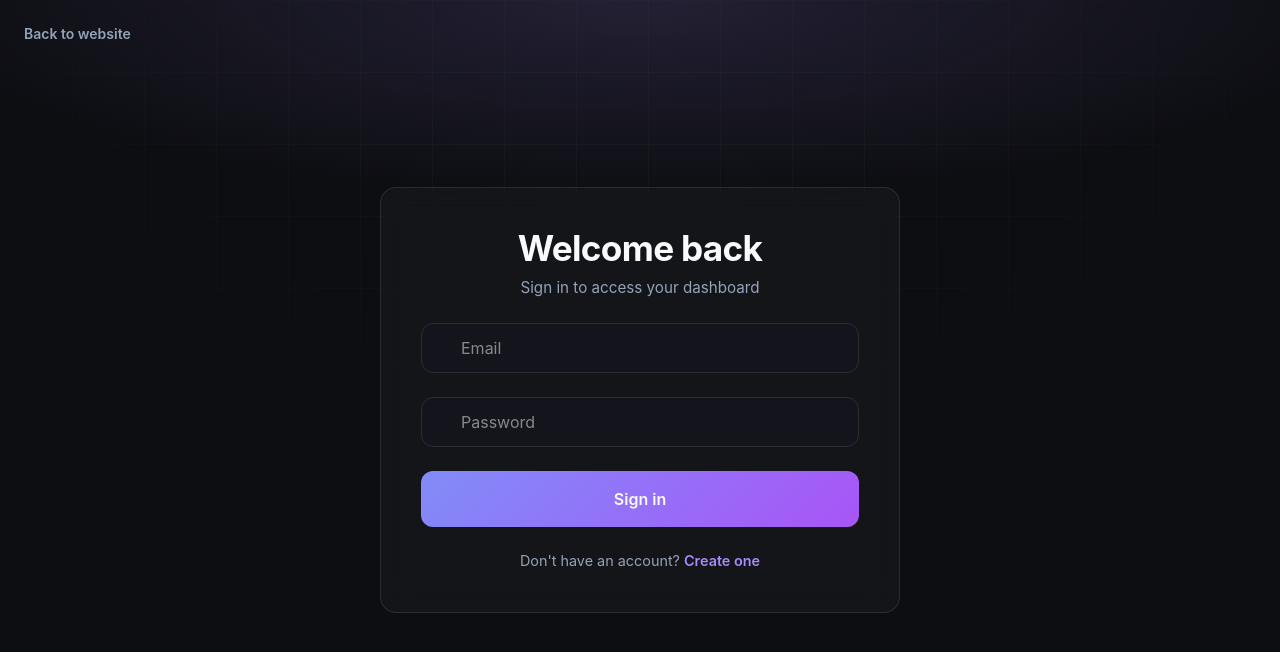
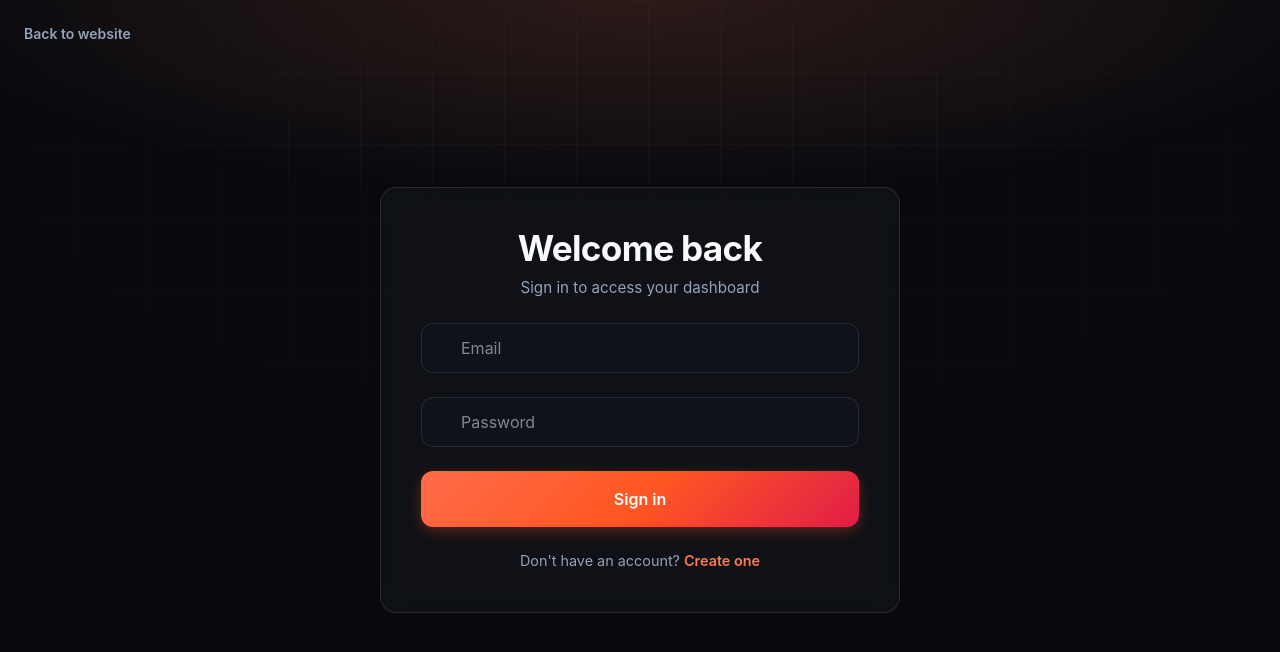
Before and after one commit to flotio-dev/app, a Next.js app: page /auth/login in a window 1280 px wide. Shown: the top 652 px of the page. Built offline with nearby package versions, Linux system fonts and the light colour scheme; no server answers.

Commit message:
style: adapt complete color theme and logo to official Flotio flame design

```diff
--- a/src/app/github/setup/page.tsx
+++ b/src/app/github/setup/page.tsx
@@ -44,7 +44,7 @@ export default function GithubSetupContent() {
     }, [searchParams, router, client]);
 
     return (
-        <div className="flex flex-col items-center justify-center min-h-screen bg-linear-to-br from-purple-600 to-indigo-700 text-white text-center px-4">
+        <div className="flex flex-col items-center justify-center min-h-screen bg-linear-to-br from-[#ff6b4a] via-[#ff5722] to-[#e11d48] text-white text-center px-4">
             {status === "loading" && (
                 <motion.div initial={{ opacity: 0, scale: 0.9 }} animate={{ opacity: 1, scale: 1 }}>
                     <div className="w-16 h-16 border-4 border-white border-t-transparent rounded-full animate-spin mb-6"></div>
@@ -68,7 +68,7 @@ export default function GithubSetupContent() {
                     <p className="text-white/80">{message}</p>
                     <button
                         onClick={() => router.push("/")}
-                        className="mt-6 px-6 py-2 bg-white text-indigo-700 font-semibold rounded-lg hover:bg-indigo-50 transition"
+                        className="mt-6 px-6 py-2 bg-white text-[#ff5722] font-semibold rounded-lg hover:bg-orange-50 transition"
                     >
                         Retour à l’accueil
                     </button>
--- a/src/app/globals.css
+++ b/src/app/globals.css
@@ -18,11 +18,11 @@
   --text-muted: #8c827a;
   --text-inverse: #faf8f5;
 
-  --accent-primary: #8b5cf6;
-  --accent-hover: #7c3aed;
-  --accent-light: #a78bfa;
-  --accent-cyan: #0ea5e9;
-  --accent-glow: rgba(139, 92, 246, 0.15);
+  --accent-primary: #ff5722;
+  --accent-hover: #f4511e;
+  --accent-light: #ff7a50;
+  --accent-cyan: #ff7043;
+  --accent-glow: rgba(255, 87, 34, 0.15);
 
   --status-success: #16a34a;
   --status-success-bg: rgba(22, 163, 74, 0.1);
@@ -61,11 +61,11 @@
 
 .dark, [data-theme="dark"] {
   /* Softened Dark Theme Palette (No pitch black #000000) */
-  --bg-canvas: #0d0e12;
-  --bg-surface: #14151c;
-  --bg-surface-elevated: #1b1d27;
-  --bg-surface-hover: #232532;
-  --bg-surface-active: #2b2e3e;
+  --bg-canvas: #080a0f;
+  --bg-surface: #0f1219;
+  --bg-surface-elevated: #151923;
+  --bg-surface-hover: #1c212f;
+  --bg-surface-active: #232a3b;
 
   --border-subtle: rgba(255, 255, 255, 0.07);
   --border-default: rgba(255, 255, 255, 0.12);
@@ -77,11 +77,11 @@
   --text-muted: #64748b;
   --text-inverse: #0f172a;
 
-  --accent-primary: #8b5cf6;
-  --accent-hover: #7c3aed;
-  --accent-light: #a78bfa;
-  --accent-cyan: #38bdf8;
-  --accent-glow: rgba(139, 92, 246, 0.2);
+  --accent-primary: #ff5722;
+  --accent-hover: #f4511e;
+  --accent-light: #ff7a50;
+  --accent-cyan: #ff7043;
+  --accent-glow: rgba(255, 87, 34, 0.2);
 
   --status-success: #22c55e;
   --status-success-bg: rgba(34, 197, 94, 0.12);
--- a/src/components/auth/AuthForm.tsx
+++ b/src/components/auth/AuthForm.tsx
@@ -200,12 +200,12 @@ export default function AuthForm({
               fontWeight: 600,
               fontSize: '1rem',
               background: colors.primary.gradient,
-              color: theme.palette.text.primary,
-              boxShadow: 'none',
+              color: '#ffffff',
+              boxShadow: '0 4px 14px rgba(255, 87, 34, 0.3)',
               textTransform: 'none',
               '&:hover': {
                 background: colors.primary.gradientHover,
-                boxShadow: `0 6px 20px ${colors.primary.light}4d`,
+                boxShadow: '0 6px 20px rgba(255, 87, 34, 0.45)',
               },
               '&:disabled': {
                 opacity: 0.6,
--- /dev/null
+++ b/src/components/common/FlotioLogo.tsx
@@ -0,0 +1,33 @@
+import React from "react";
+
+interface FlotioLogoProps {
+  className?: string;
+  size?: number | string;
+}
+
+export default function FlotioLogo({ className = "h-7 w-7", size }: FlotioLogoProps) {
+  return (
+    <svg
+      viewBox="0 0 100 100"
+      fill="none"
+      xmlns="http://www.w3.org/2000/svg"
+      className={className}
+      style={size ? { width: size, height: size } : undefined}
+    >
+      <defs>
+        <linearGradient id="flotio-app-brand-gradient" x1="0%" y1="0%" x2="100%" y2="100%">
+          <stop offset="0%" stopColor="#FF6B4A" />
+          <stop offset="50%" stopColor="#FF5722" />
+          <stop offset="100%" stopColor="#E11D48" />
+        </linearGradient>
+      </defs>
+      {/* Top horizontal capsule */}
+      <rect x="18" y="20" width="64" height="20" rx="10" fill="url(#flotio-app-brand-gradient)" />
+      {/* Lower stem & curved hook */}
+      <path
+        d="M18 48C18 42.477 22.477 38 28 38H52C57.523 38 62 42.477 62 48C62 53.523 57.523 58 52 58H38V72C38 77.523 33.523 82 28 82C22.477 82 18 77.523 18 72V48Z"
+        fill="url(#flotio-app-brand-gradient)"
+      />
+    </svg>
+  );
+}
--- a/src/components/layout/AppShell.tsx
+++ b/src/components/layout/AppShell.tsx
@@ -23,7 +23,7 @@ export function AppShell({
   const [sidebarOpen, setSidebarOpen] = React.useState(false);
 
   return (
-    <div className="min-h-screen bg-canvas text-text-primary flex flex-col font-sans selection:bg-purple-500/20 selection:text-purple-300 transition-colors duration-200">
+    <div className="min-h-screen bg-canvas text-text-primary flex flex-col font-sans selection:bg-orange-500/20 selection:text-orange-300 transition-colors duration-200">
       {/* Mobile Backdrop Overlay */}
       {sidebarOpen && (
         <div
--- a/src/components/projects/configuration/ProjectConfigurationContent.tsx
+++ b/src/components/projects/configuration/ProjectConfigurationContent.tsx
@@ -552,7 +552,7 @@ const ProjectConfigurationContent: React.FC = () => {
           defaultOpen={false}
           title="Lifecycle Scripts & Hooks"
           description="Custom bash scripts injected into the build pipeline at specific execution phases."
-          icon={<FiTerminal className="h-4 w-4 text-purple-400" />}
+          icon={<FiTerminal className="h-4 w-4 text-orange-400" />}
         >
           <div className="space-y-4 pt-3">
             <div className="space-y-1.5">
--- a/src/theme/index.ts
+++ b/src/theme/index.ts
@@ -2,22 +2,22 @@
 
 import { createTheme, ThemeOptions } from '@mui/material/styles';
 
-// Couleurs personnalisées
+// Brand Flame & Coral Theme Colors (matching official Flotio Logo)
 export const colors = {
-  // Primary - Violet
+  // Primary - Vibrant Flame Coral to Crimson
   primary: {
-    main: '#8b5cf6',
-    light: '#a78bfa',
-    dark: '#7c3aed',
-    gradient: 'linear-gradient(135deg, #818cf8 0%, #a855f7 100%)',
-    gradientHover: 'linear-gradient(135deg, #6366f1 0%, #9333ea 100%)',
+    main: '#ff5722',
+    light: '#ff7a50',
+    dark: '#e64a19',
+    gradient: 'linear-gradient(135deg, #ff6b4a 0%, #ff5722 50%, #e11d48 100%)',
+    gradientHover: 'linear-gradient(135deg, #ff7d5e 0%, #f4511e 50%, #be123c 100%)',
   },
-  // Secondary - Pink / Cyan Accent
+  // Secondary - Rose / Crimson Accent
   secondary: {
-    main: '#ec4899',
-    light: '#f472b6',
-    dark: '#db2777',
-    cyan: '#38bdf8',
+    main: '#e11d48',
+    light: '#f43f5e',
+    dark: '#be123c',
+    cyan: '#ff7043',
   },
   // Text colors
   text: {
@@ -37,9 +37,9 @@ export const colors = {
   // Background colors
   background: {
     dark: {
-      default: '#0d0e12',
-      paper: '#14151c',
-      elevated: '#1b1d27',
+      default: '#080a0f',
+      paper: '#0f1219',
+      elevated: '#151923',
       card: 'rgba(255, 255, 255, 0.03)',
       cardHover: 'rgba(255, 255, 255, 0.06)',
     },
@@ -57,13 +57,13 @@ export const colors = {
       default: 'rgba(255, 255, 255, 0.1)',
       light: 'rgba(255, 255, 255, 0.06)',
       hover: 'rgba(255, 255, 255, 0.2)',
-      grid: '#7c3aed', // violet grid for dark mode
+      grid: 'rgba(255, 87, 34, 0.08)',
     },
     light: {
       default: 'rgba(44, 34, 24, 0.10)',
       light: 'rgba(44, 34, 24, 0.06)',
       hover: 'rgba(44, 34, 24, 0.18)',
-      grid: 'rgba(124, 58, 237, 0.10)',
+      grid: 'rgba(255, 87, 34, 0.06)',
     },
   },
   // Status colors
@@ -72,8 +72,8 @@ export const colors = {
   warning: '#f59e0b',
   info: '#38bdf8',
   heroBackground: {
-    dark: 'linear-gradient(180deg, #0d0e12 0%, #14151c 40%, #171226 60%, #0d0e12 100%)',
-    light: 'linear-gradient(180deg, #faf8f5 0%, #f7f3eb 40%, #efe8dc 60%, #faf8f5 100%)',
+    dark: 'linear-gradient(180deg, #080a0f 0%, #0f1219 40%, #171115 60%, #080a0f 100%)',
+    light: 'linear-gradient(180deg, #faf8f5 0%, #fff7ed 40%, #ffedd5 60%, #faf8f5 100%)',
   },
 };
 
@@ -148,26 +148,14 @@ export const darkTheme = createTheme({
       light: colors.secondary.light,
       dark: colors.secondary.dark,
     },
-    background: {
-      default: colors.background.dark.default,
-      paper: colors.background.dark.paper,
-    },
     text: {
       primary: colors.text.dark.primary,
       secondary: colors.text.dark.secondary,
       disabled: colors.text.dark.disabled,
     },
-    success: {
-      main: colors.success,
-    },
-    error: {
-      main: colors.error,
-    },
-    warning: {
-      main: colors.warning,
-    },
-    info: {
-      main: colors.info,
+    background: {
+      default: colors.background.dark.default,
+      paper: colors.background.dark.paper,
     },
     divider: colors.border.dark.default,
   },
@@ -188,26 +176,14 @@ export const lightTheme = createTheme({
       light: colors.secondary.light,
       dark: colors.secondary.dark,
     },
-    background: {
-      default: colors.background.light.default,
-      paper: colors.background.light.paper,
-    },
     text: {
       primary: colors.text.light.primary,
       secondary: colors.text.light.secondary,
       disabled: colors.text.light.disabled,
     },
-    success: {
-      main: colors.success,
-    },
-    error: {
-      main: colors.error,
-    },
-    warning: {
-      main: colors.warning,
-    },
-    info: {
-      main: colors.info,
+    background: {
+      default: colors.background.light.default,
+      paper: colors.background.light.paper,
     },
     divider: colors.border.light.default,
   },
```
Also changed, not shown: src/components/layout/Sidebar.tsx (+3 -4 lines), src/components/projects/ProjectGitDatas.tsx (+13 -13 lines).
